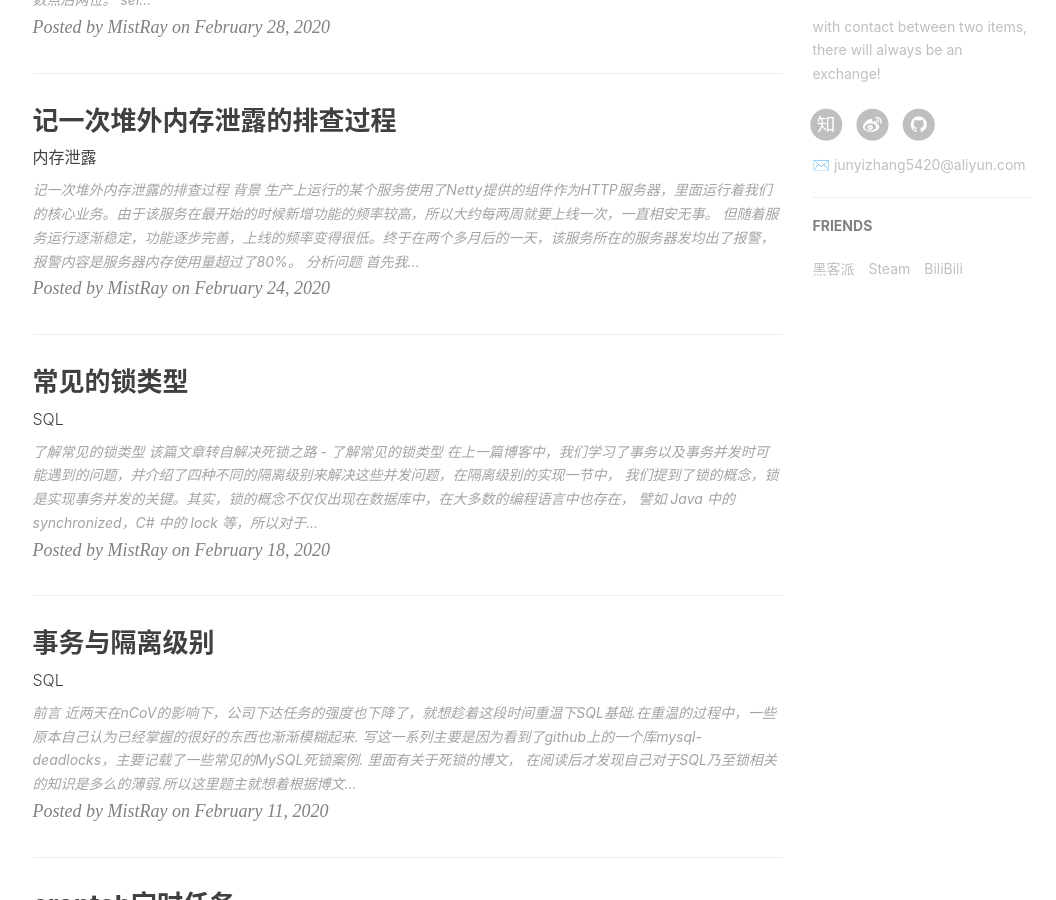
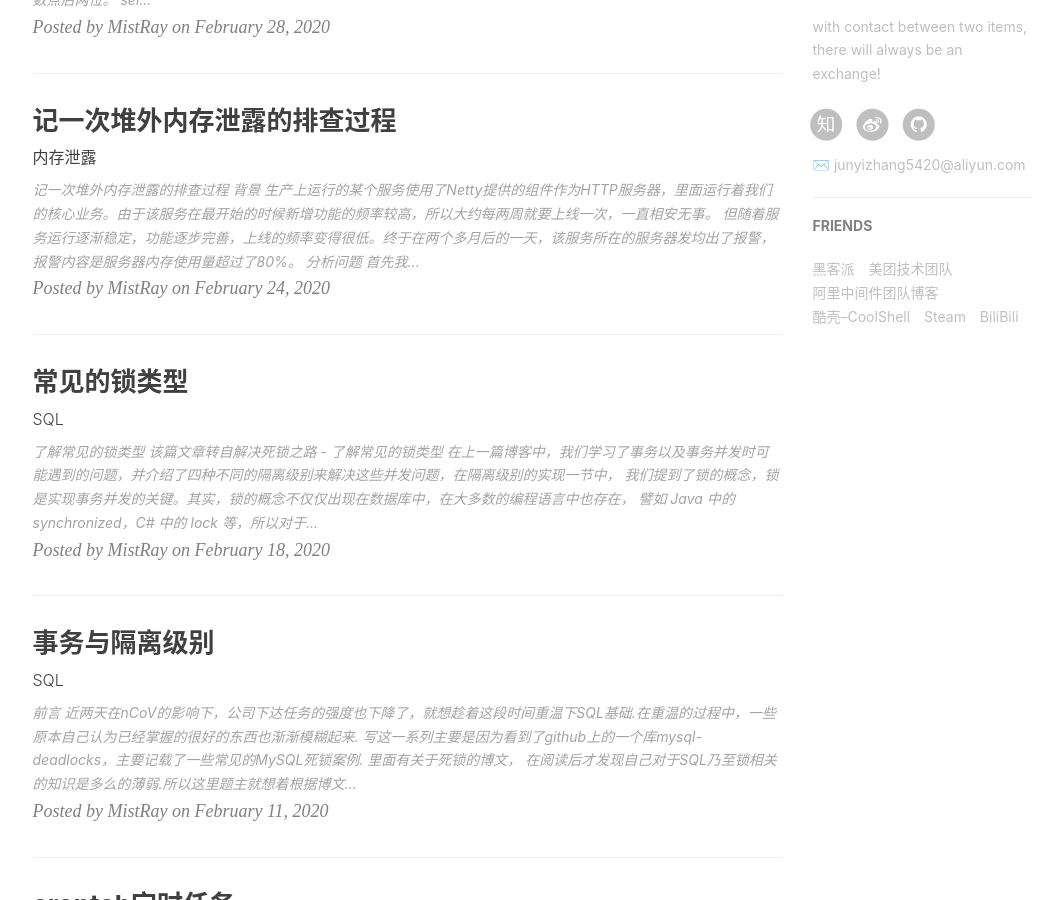
Before and after one commit to MistRay/mistray.github.io, a Jekyll site: the page built from index.html, in a window 1280 px wide and 900 px high, scrolled down 887 px. Shown: the whole window, without its empty margins (135-1191 px from the left). Built offline with Jekyll 4.4.1, drawn with Linux system fonts in a browser that asks for light colours; nearby versions of some CDN libraries; the list of posts is cut into pages by our own code; comment, search, counter and statistics services are not loaded.

Commit message:
添加友链

```diff
--- a/_config.yml
+++ b/_config.yml
@@ -105,6 +105,15 @@ friends: [
         title: "黑客派",
         href: "https://hacpai.com/"
     },{
+        title: "美团技术团队",
+        href: "https://tech.meituan.com/"
+    },{
+        title: "阿里中间件团队博客",
+        href: "http://jm.taobao.org/"
+    },{
+        title: "酷壳–CoolShell",
+        href: "https://coolshell.cn/"
+    },{
         title: "Steam",
         href: "https://steamcommunity.com/profiles/76561198022241086/"
     },{
```
